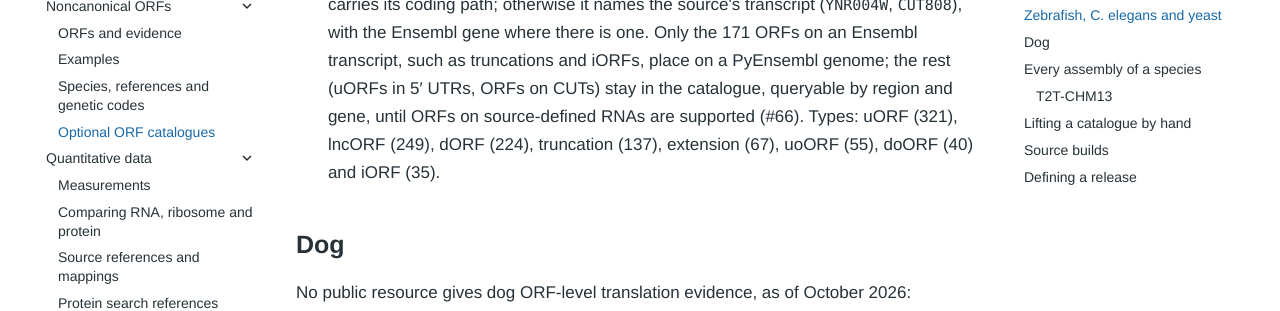
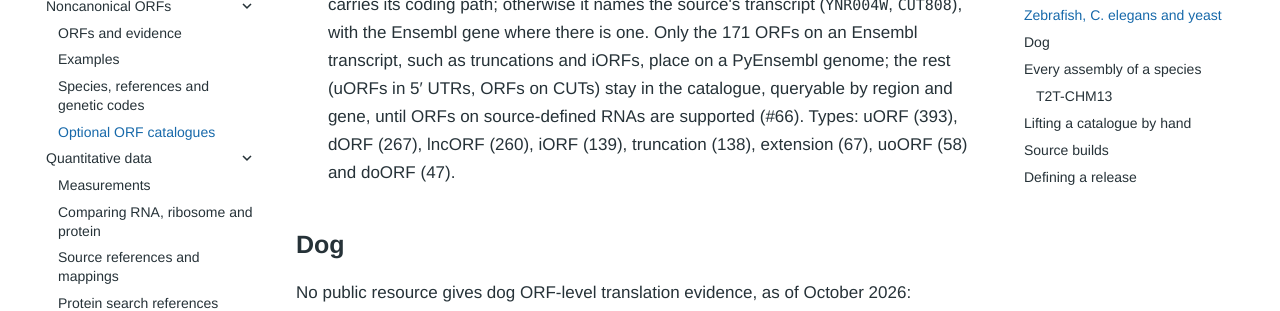
Before and after one commit to openvax/orfdata, an MkDocs documentation site: the page built from docs/catalogs.md, in a window 1280 px wide and 900 px high, scrolled down 8463 px. Shown: the part 265-576 px from the top of the window. Built offline with MkDocs 1.6.1 and Material for MkDocs 9.7.7, drawn with Linux system fonts in a browser that asks for light colours; comment, search, counter and statistics services are not loaded; some of the changed text lies outside the part shown.

Commit message:
Refresh RibORF yeast type counts

```diff
--- a/docs/catalogs.md
+++ b/docs/catalogs.md
@@ -338,8 +338,8 @@ each species' sheet of Supplementary Data 3, imported the same way:
   Only the 171 ORFs on an Ensembl transcript, such as truncations and iORFs,
   place on a PyEnsembl genome; the rest (uORFs in 5′ UTRs, ORFs on CUTs) stay
   in the catalogue, queryable by region and gene, until ORFs on source-defined
-  RNAs are supported (#66). Types: uORF (321), lncORF (249), dORF (224),
-  truncation (137), extension (67), uoORF (55), doORF (40) and iORF (35).
+  RNAs are supported (#66). Types: uORF (393), dORF (267), lncORF (260), iORF
+  (139), truncation (138), extension (67), uoORF (58) and doORF (47).
 
 ## Dog
 
```
